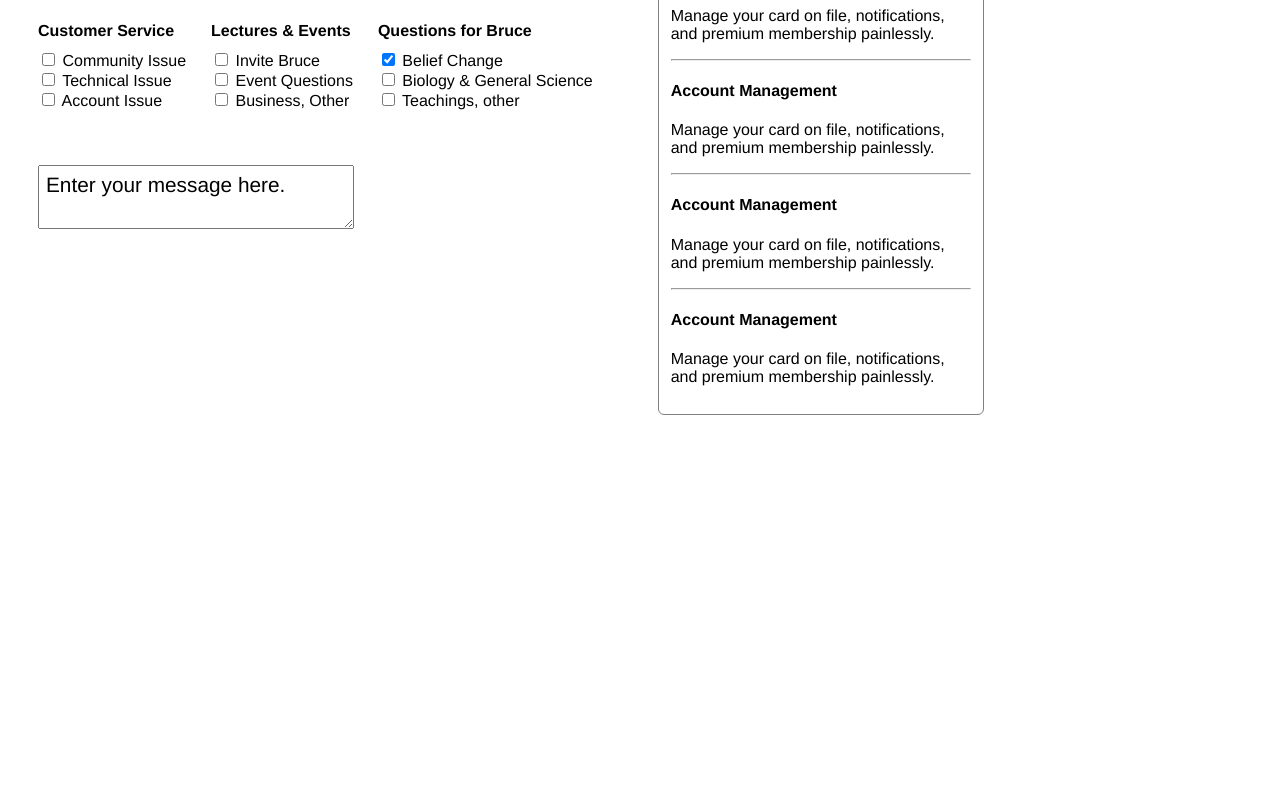
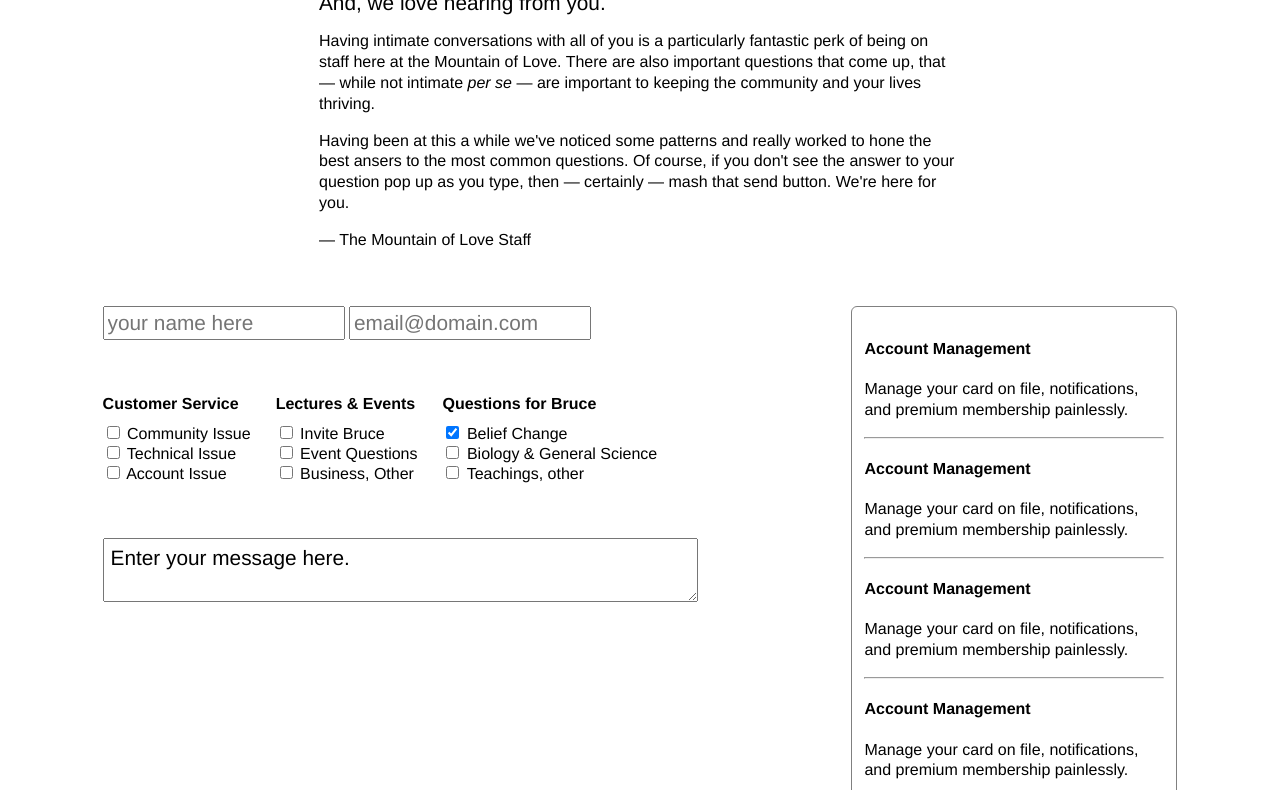
Before and after one commit to coevolvestudio/bruce-lipton-prototype, a plain HTML site: page contact.html in a window 1280 px wide. Shown: the part 224-1014 px from the top of the page. Before the commit the page ends 800 px from the top, so only its background shows below. Drawn offline with Linux system fonts and the light colour scheme.

Commit message:
little more work on the contact page

```diff
--- a/contact.html
+++ b/contact.html
@@ -98,6 +98,16 @@
 		<!-- <p>This is where we'll be building out that contact form that actively searches while a person writes.</p><br><br> -->
 		<!-- <p><em>It's gonna be really cool.</em></p> -->
 	<!-- </div> -->
+
+	<header class="contact__header">
+		<h1>Hey you, you matter to us.</h1>
+		<h5>And, we love hearing from you.</h5>
+		<p>Having intimate conversations with all of you is a particularly fantastic perk of being on staff here at the Mountain of Love. There are also important questions that come up, that — while not intimate <em>per se</em> — are important to keeping the community and your lives thriving.</p>
+
+		<p>Having been at this a while we've noticed some patterns and really worked to hone the best ansers to the most common questions. Of course, if you don't see the answer to your question pop up as you type, then — certainly — mash that send button. We're here for you.</p>
+		<p>— The Mountain of Love Staff</p>
+	</header>
+
 	<div class="contact__main">
 		<form class="contact__form">
 			<input class="form__text-in" type="text" name="name" placeholder="your name here">
--- a/styles/brand.css
+++ b/styles/brand.css
@@ -4,3 +4,13 @@
 * {
 	font-family: Helvetica, sans-serif;
 }
+
+h5 {
+	margin: -15px 0 0 0;
+	font-size: 1.3rem;
+	font-weight: 300;
+}
+
+p {
+	line-height: 1.3rem;
+}
--- a/styles/contact.css
+++ b/styles/contact.css
@@ -1,8 +1,17 @@
 
+
+.contact__header {
+	margin-top: 35px;
+	margin-bottom: 35px;
+	margin-left: 50%;
+	transform: translateX(-50%);
+	max-width: 750px;
+}
 
 .contact__main {
 	display: flex;
 	flex-direction: row;
+	justify-content: space-around;
 	padding: 20px;
 }
 
--- a/styles/form.css
+++ b/styles/form.css
@@ -7,6 +7,6 @@
 
 .form__textarea {
 	padding: 7px;
-	min-width: 300px;
+	width: 100%;
 	font-size: 1.3rem;
 }
```
